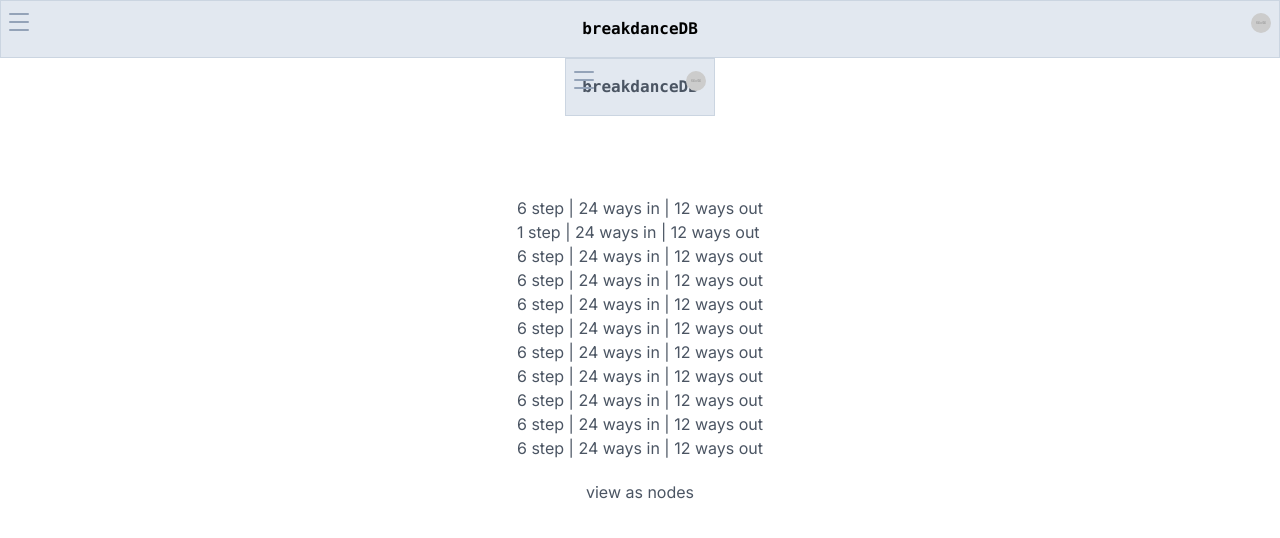
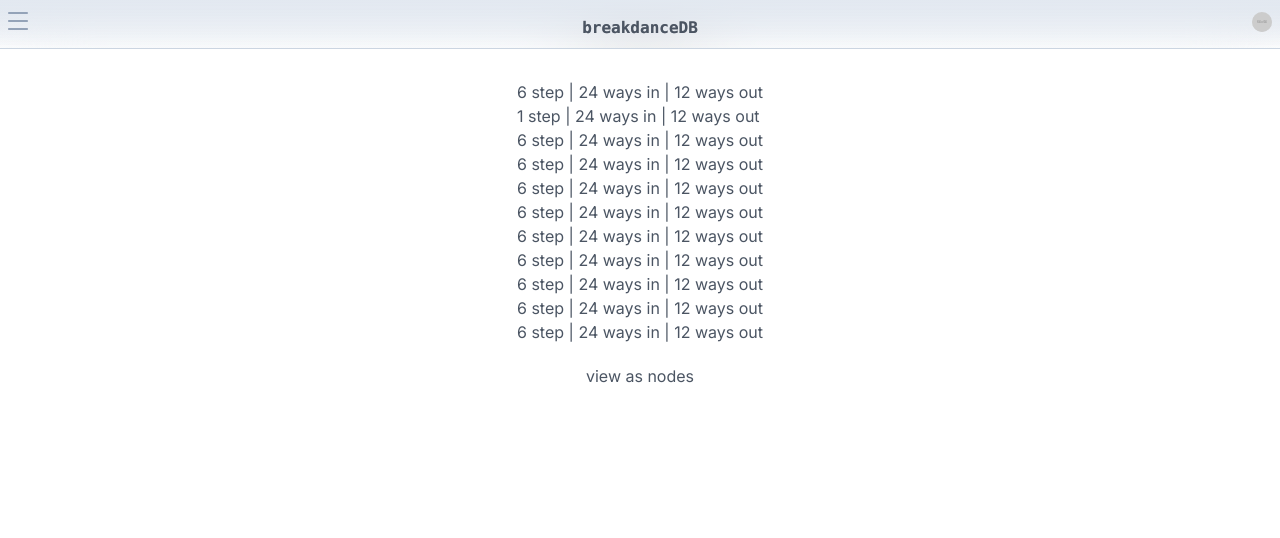
Before and after one commit to volaix/breakdancedb, a Next.js app: page /nodes in a window 1280 px wide. Shown: the top 538 px of the page. Built offline with nearby package versions, Linux system fonts and the light colour scheme.

Commit message:
better header UI

```diff
--- a/src/app/_components/Header.tsx
+++ b/src/app/_components/Header.tsx
@@ -20,8 +20,6 @@ export default function RenderHeader() {
       className="fixed left-0 top-0 z-10 flex w-full justify-center
    border-b border-slate-300 bg-gradient-to-b
    from-slate-200 pb-2 pt-4 backdrop-blur-2xl
-   lg:static lg:w-auto
-   lg:border lg:bg-slate-200  lg:p-4
    dark:border-neutral-800 dark:bg-slate-800/30 dark:from-inherit lg:dark:bg-slate-800/30"
     >
       <Link className="font-mono font-bold" href={{ pathname: '/' }}>
@@ -29,7 +27,8 @@ export default function RenderHeader() {
       </Link>
 
       <div className="fixed left-2 top-3">
-        <div className="fixed flex w-4/5 items-center justify-between">
+        {/* TODO when is selected then left-0 top-0 */}
+        <div className="fixed flex w-4/5 max-w-xs items-center justify-between">
           <nav>
             <section className="flex">
               <div
@@ -43,6 +42,7 @@ export default function RenderHeader() {
                 </div>
               </div>
 
+              {/* //TODO convert to tailwind classes */}
               <div className={isNavOpen ? 'showMenuNav' : 'hideMenuNav'}>
                 <div
                   className="absolute right-0 top-0 px-8 py-8"
```
